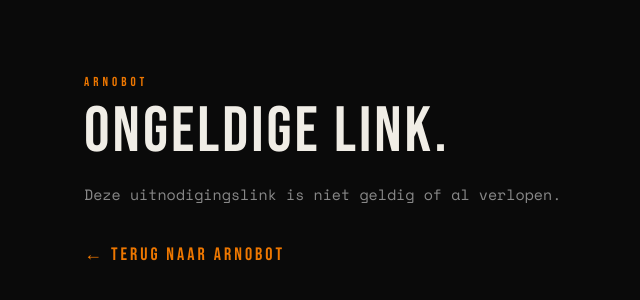
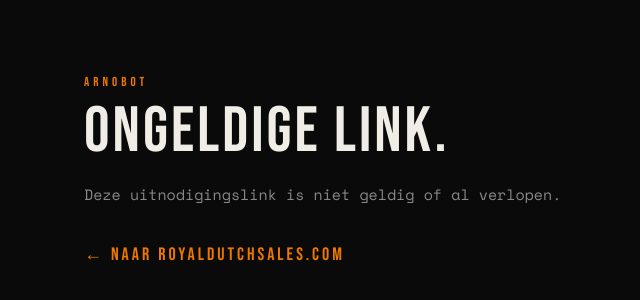
Before and after one commit to arnoceo-ops/arno-blog, a Next.js app: page /bot/team/join in a window 1280 px wide. Shown: the part 230-530 px from the top of the page, without its empty margins (316-956 px from the left). Built offline with nearby package versions, Linux system fonts and the light colour scheme; no server answers.

Commit message:
fix: teruglink op join pagina naar / ipv /bot voor uitgelogde gebruikers

```diff
--- a/app/bot/team/join/page.tsx
+++ b/app/bot/team/join/page.tsx
@@ -63,7 +63,7 @@ function JoinContent() {
             <>
               <h1 style={{ fontFamily: "'Bebas Neue', sans-serif", fontSize: 64, letterSpacing: 3, color: '#f0ede6', lineHeight: 1, marginBottom: 16 }}>ONGELDIGE LINK.</h1>
               <p style={{ fontFamily: "'Space Mono', monospace", fontWeight: 400, fontSize: 15, color: '#888', lineHeight: 1.9, marginBottom: 32 }}>Deze uitnodigingslink is niet geldig of al verlopen.</p>
-              <Link href="/bot" style={{ fontFamily: "'Bebas Neue', sans-serif", fontSize: 18, letterSpacing: 3, color: '#EE7700', textDecoration: 'none' }}>← TERUG NAAR ARNOBOT</Link>
+              <Link href="/" style={{ fontFamily: "'Bebas Neue', sans-serif", fontSize: 18, letterSpacing: 3, color: '#EE7700', textDecoration: 'none' }}>← NAAR ROYALDUTCHSALES.COM</Link>
             </>
           )}
 
@@ -111,7 +111,7 @@ function JoinContent() {
             <>
               <h1 style={{ fontFamily: "'Bebas Neue', sans-serif", fontSize: 64, letterSpacing: 3, color: '#f0ede6', lineHeight: 1, marginBottom: 16 }}>OEPS.</h1>
               <p style={{ fontFamily: "'Space Mono', monospace", fontWeight: 400, fontSize: 15, color: '#888', lineHeight: 1.9, marginBottom: 32 }}>{errorMsg}</p>
-              <Link href="/bot" style={{ fontFamily: "'Bebas Neue', sans-serif", fontSize: 18, letterSpacing: 3, color: '#EE7700', textDecoration: 'none' }}>← TERUG NAAR ARNOBOT</Link>
+              <Link href="/" style={{ fontFamily: "'Bebas Neue', sans-serif", fontSize: 18, letterSpacing: 3, color: '#EE7700', textDecoration: 'none' }}>← NAAR ROYALDUTCHSALES.COM</Link>
             </>
           )}
         </div>
```
